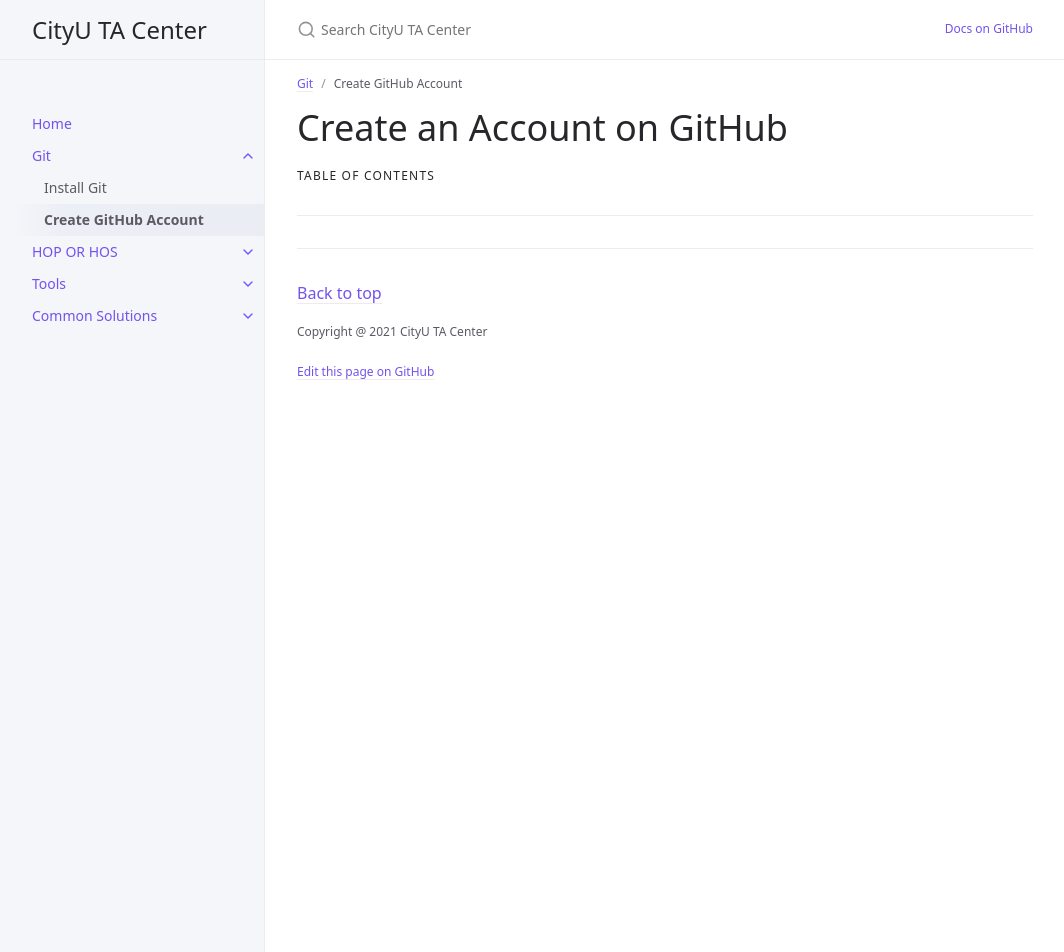
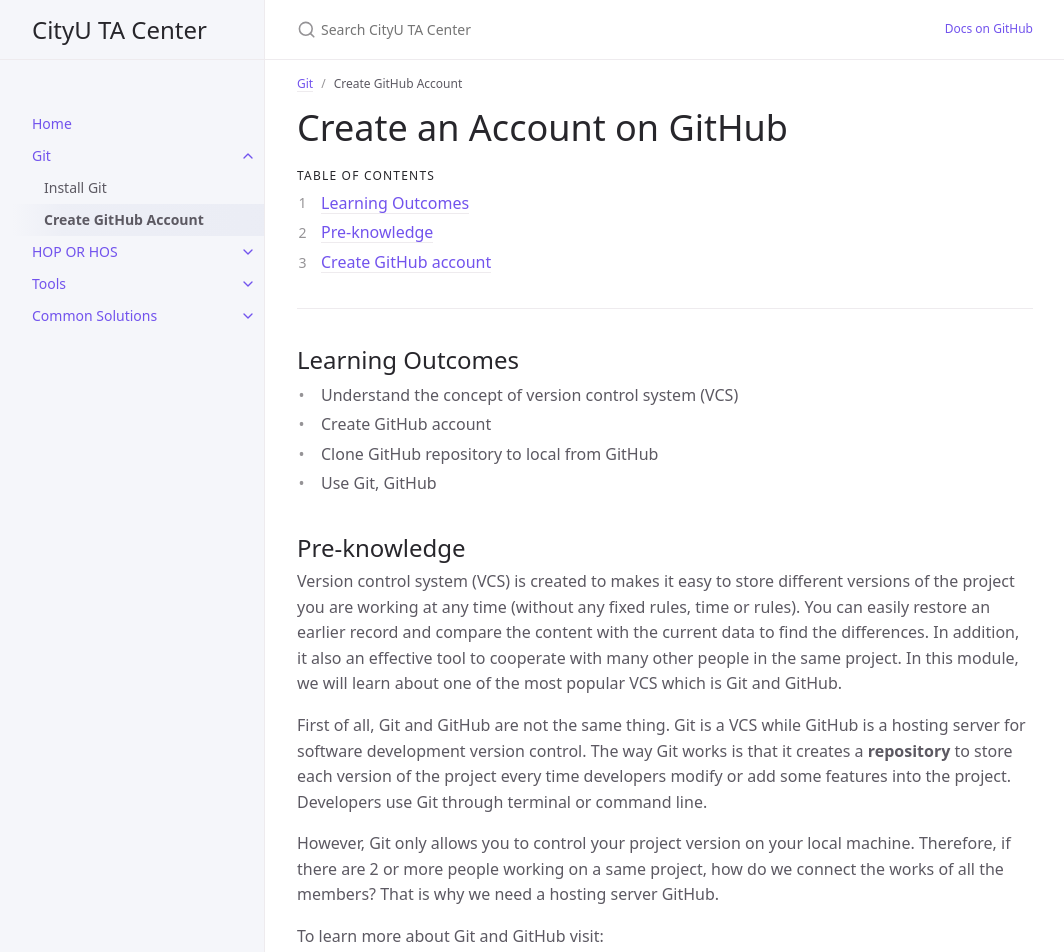
Before and after one commit to thomasthaddeus/cityuseattle.github.io, a Jekyll site: the page built from docs/git/githubaccount.md, in a window 1280 px wide and 1400 px high. Shown: the top 952 px of the window, without its empty margins (107-1171 px from the left). Built offline with Jekyll 4.4.1, drawn with Linux system fonts in a browser that asks for light colours; some of the changed text lies outside the part shown.

Commit message:
Add create github account.

```diff
--- a/docs/git/githubaccount.md
+++ b/docs/git/githubaccount.md
@@ -14,3 +14,43 @@ parent: Git
 {:toc}
 
 ---
+
+## Learning Outcomes
+
+* Understand the concept of version control system (VCS)
+* Create GitHub account
+* Clone GitHub repository to local from GitHub
+* Use Git, GitHub
+
+## Pre-knowledge
+
+Version control system (VCS) is created to makes it easy to store different versions of the project you are working at any time (without any fixed rules, time or rules). You can easily restore an earlier record and compare the content with the current data to find the differences. In addition, it also an effective tool to cooperate with many other people in the same project. In this module, we will learn about one of the most popular VCS which is Git and GitHub.
+
+First of all, Git and GitHub are not the same thing. Git is a VCS while GitHub is a hosting server for software development version control. The way Git works is that it creates a **repository** to store each version of the project every time developers modify or add some features into the project. Developers use Git through terminal or command line.
+
+However, Git only allows you to control your project version on your local machine. Therefore, if there are 2 or more people working on a same project, how do we connect the works of all the members? That is why we need a hosting server GitHub.
+
+To learn more about Git and GitHub visit:
+
+<https://codeburst.io/git-and-github-in-a-nutshell-b0a3cc06458f>
+
+<https://git-scm.com/book/en/v1/Getting-Started-Git-Basics>
+
+## Create GitHub account
+
+ 1. Visit <https://github.com/> and click on "Sign up for GitHub"
+
+    ![](/assets/images/git/github_homepage.png)
+
+ 2. Filling in the form with Email Address, Password and your special username. It is very straightforward.
+
+    ![](/assets/images/git/registration_process.png)
+
+ 3. After verifying again, you will be redirected to the initial dashboard page.
+
+    ![](/assets/images/git/initial_dashboard_page.png)
+
+ 4. At this point you have created your GitHub account.
+
+ 5. Please email your username to your TA
+    ![](/assets/images/git/account_dropdown_box.png)
```
Also changed, not shown: docs/git/install.md (+1 -1 lines), docs/hoporhos/guide.md (+2 -5 lines), docs/hoporhos/hoporhos.md (+0 -9 lines), assets/images/git/account_dropdown_box.png (added), assets/images/git/git_logo.png (added), assets/images/git/github_logo.png (added), assets/images/git/initial_dashboard_page.png (added), assets/images/git/registration_process.png (added), 1 other file.
